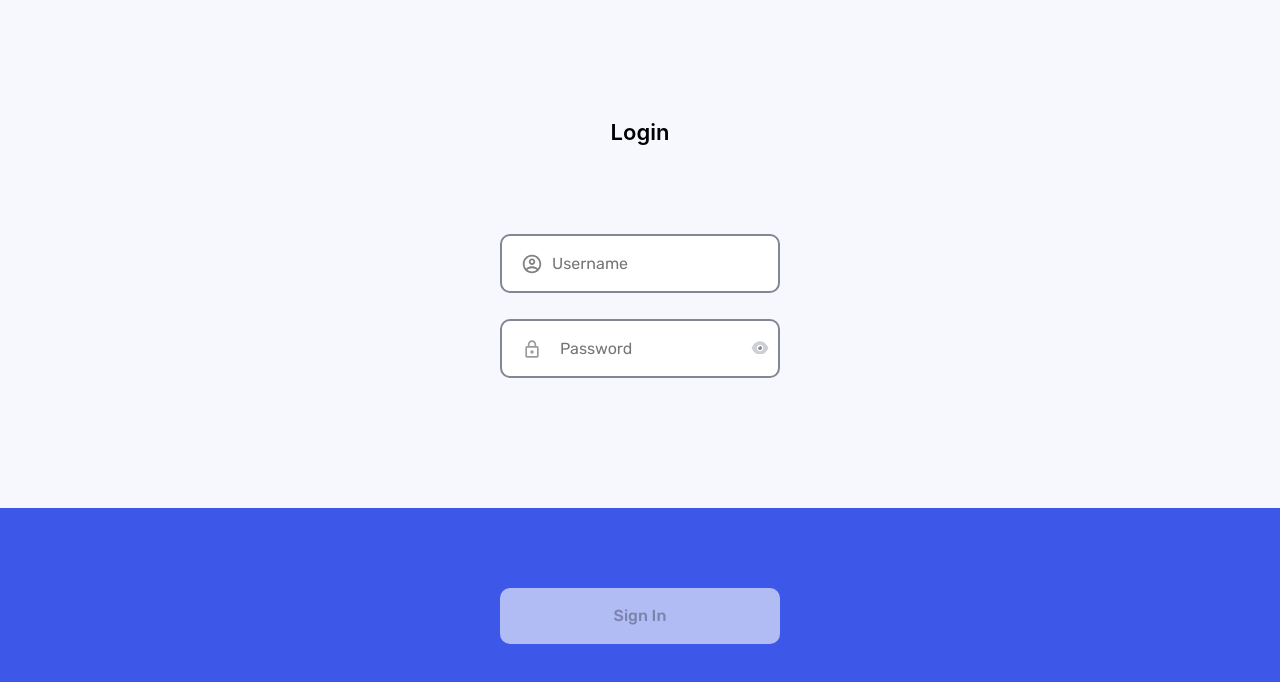
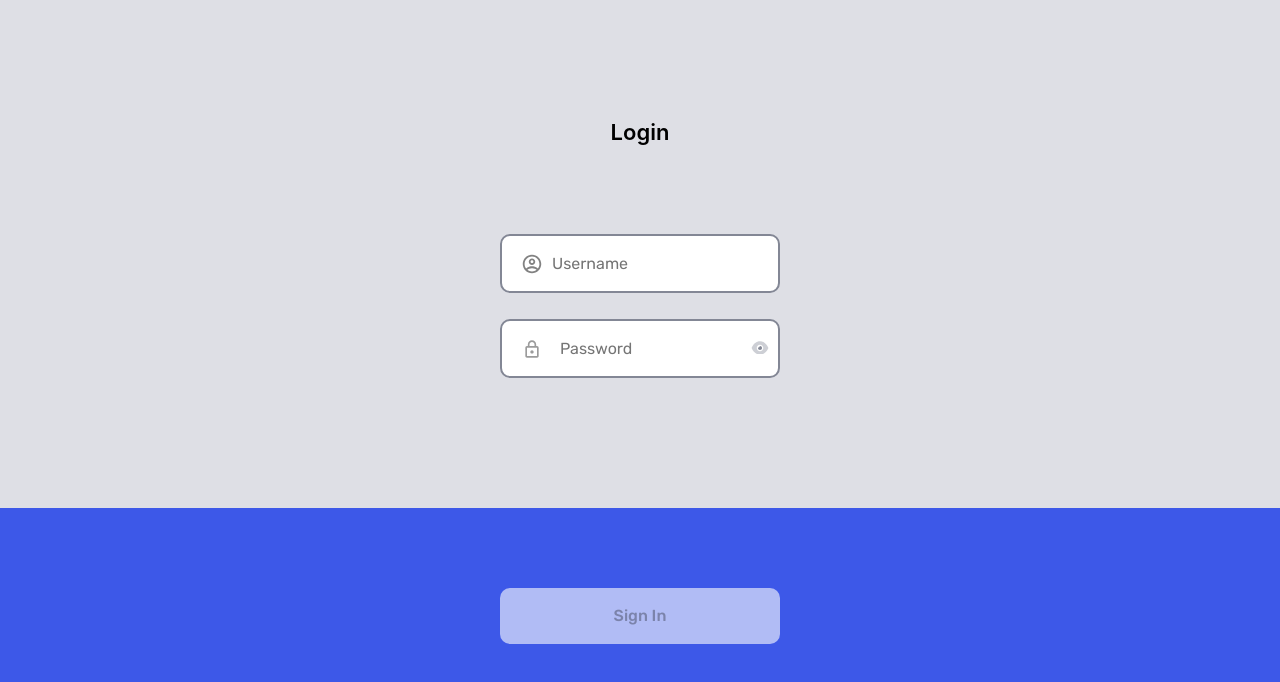
Before and after one commit to jakhongirov/Phrase-app, a React (Create React App) app: page / in a window 1280 px wide. Shown: the top 682 px of the page. Built offline with nearby package versions, Linux system fonts and the light colour scheme.

Commit message:
add bg-color body

```diff
--- a/src/App.scss
+++ b/src/App.scss
@@ -73,7 +73,8 @@ body {
 	line-height: 1.5;
 	margin: 0;
 	padding: 0;
-	background-color: #fff;
+	background: #E5E5E5;
+
 }
 
 #root {
```
